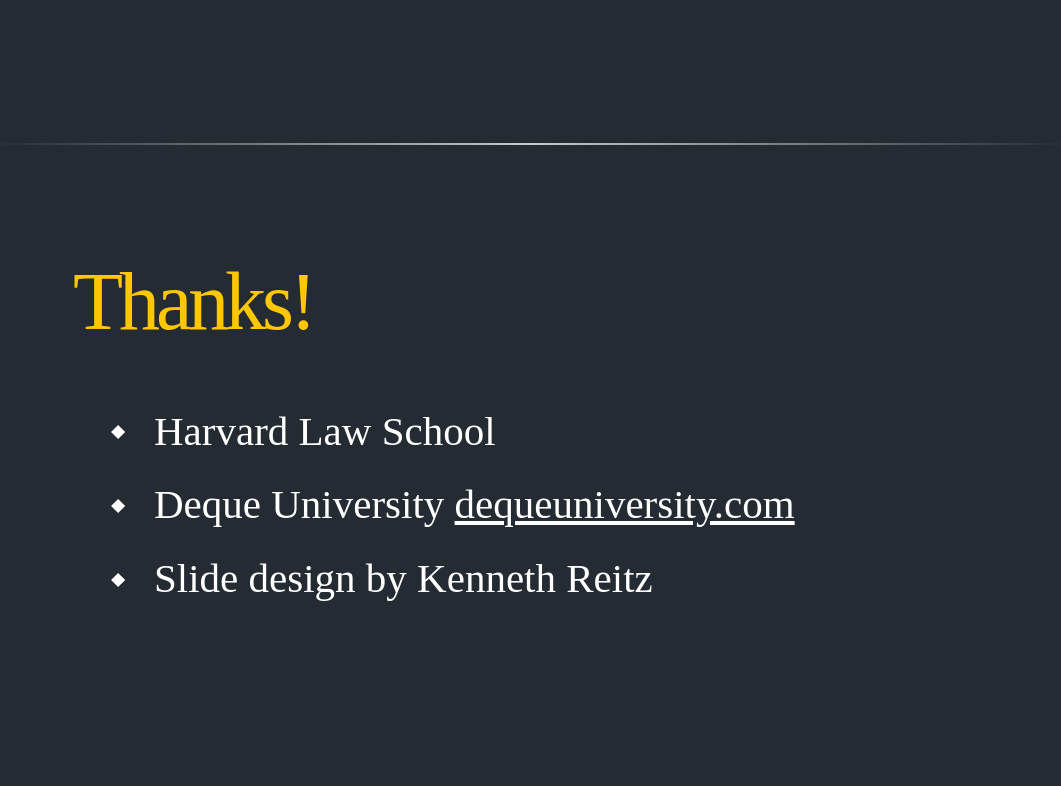
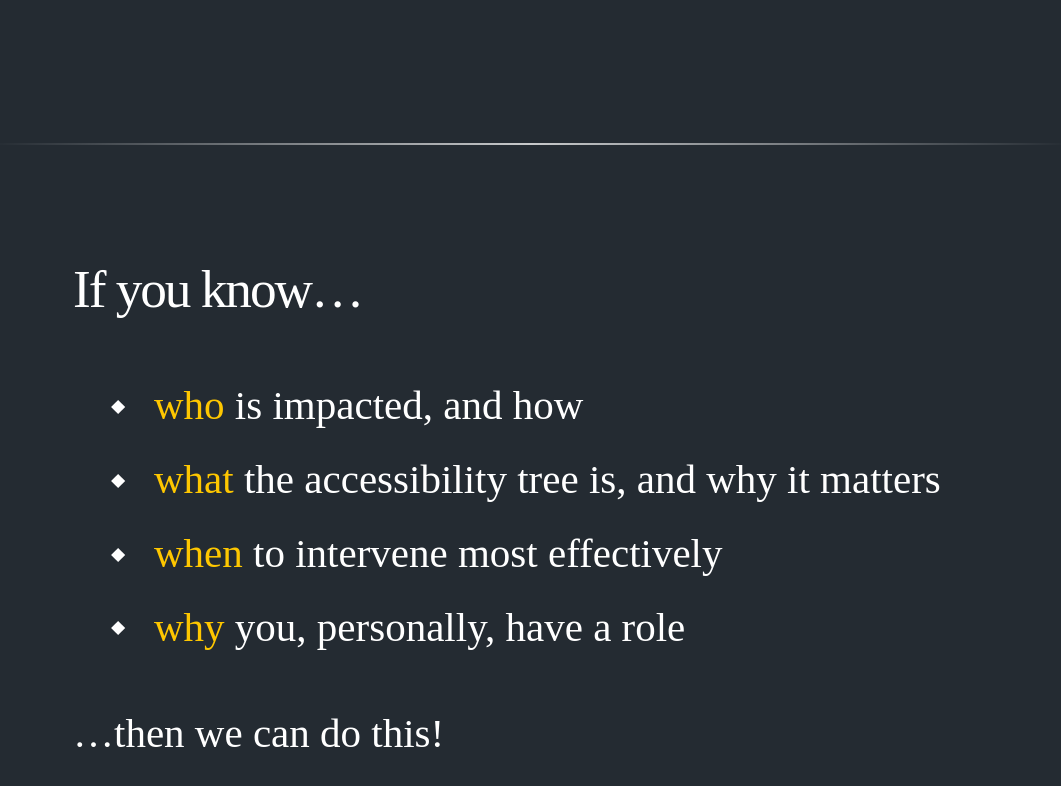
Before and after one commit to rebeccacremona/presentations, a Jekyll site: the page built from lita-2018.md, in a window 1280 px wide and 900 px high, scrolled down 26411 px. Shown: the top 786 px of the window, without its empty margins (109-1170 px from the left). Built offline with Jekyll 4.4.1, drawn with Linux system fonts in a browser that asks for light colours; some web fonts are replaced.

Commit message:
Summary slide.

```diff
--- a/lita-2018.md
+++ b/lita-2018.md
@@ -273,6 +273,19 @@ But what does that look like in practice?
 </section>
 <section class="center">
 
+If you know...
+{: .pull-down .h3}
+
+- {: .fragment} **who** is impacted, and how
+- {: .fragment} **what** the accessibility tree is, and why it matters
+- {: .fragment} **when** to intervene most effectively
+- {: .fragment} **why** you, personally, have a role
+
+...then we can do this!
+
+</section>
+<section class="center">
+
 ## **Thanks!**
 {: .pull-down}
 
```
